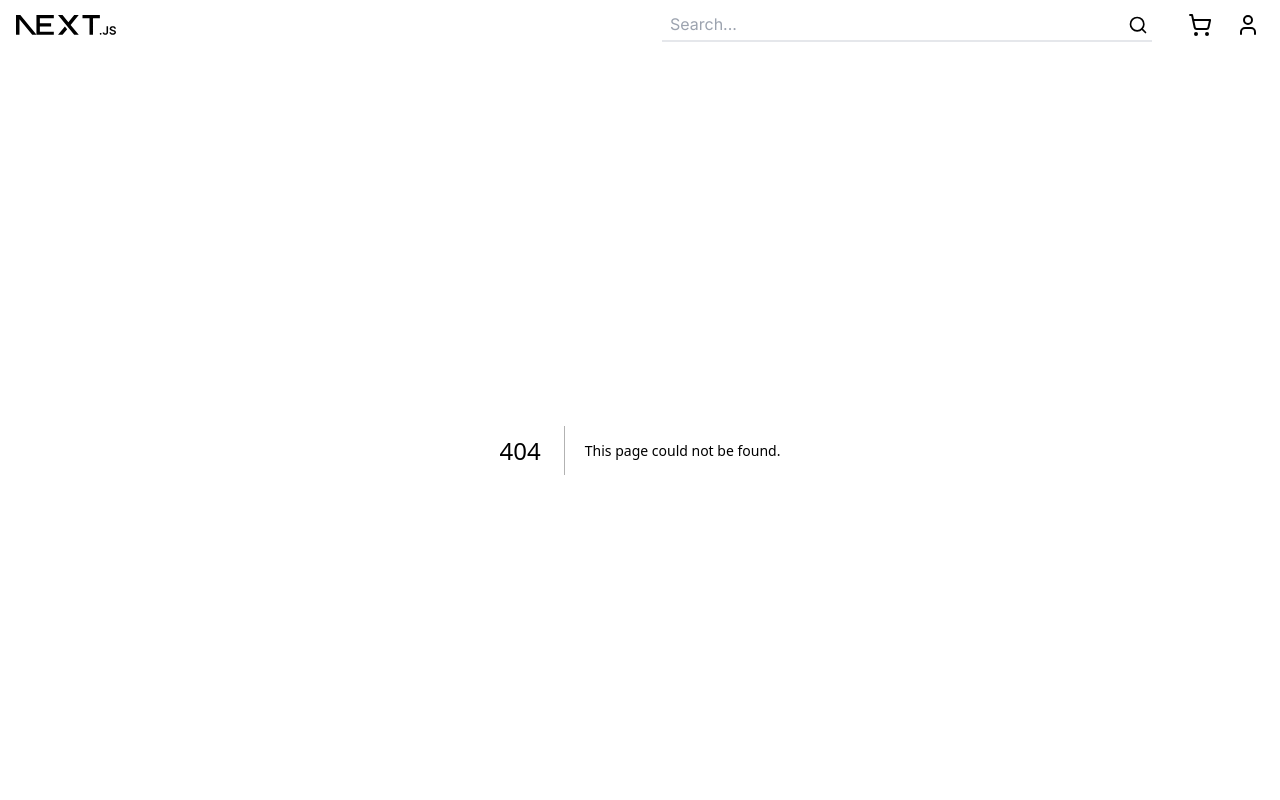
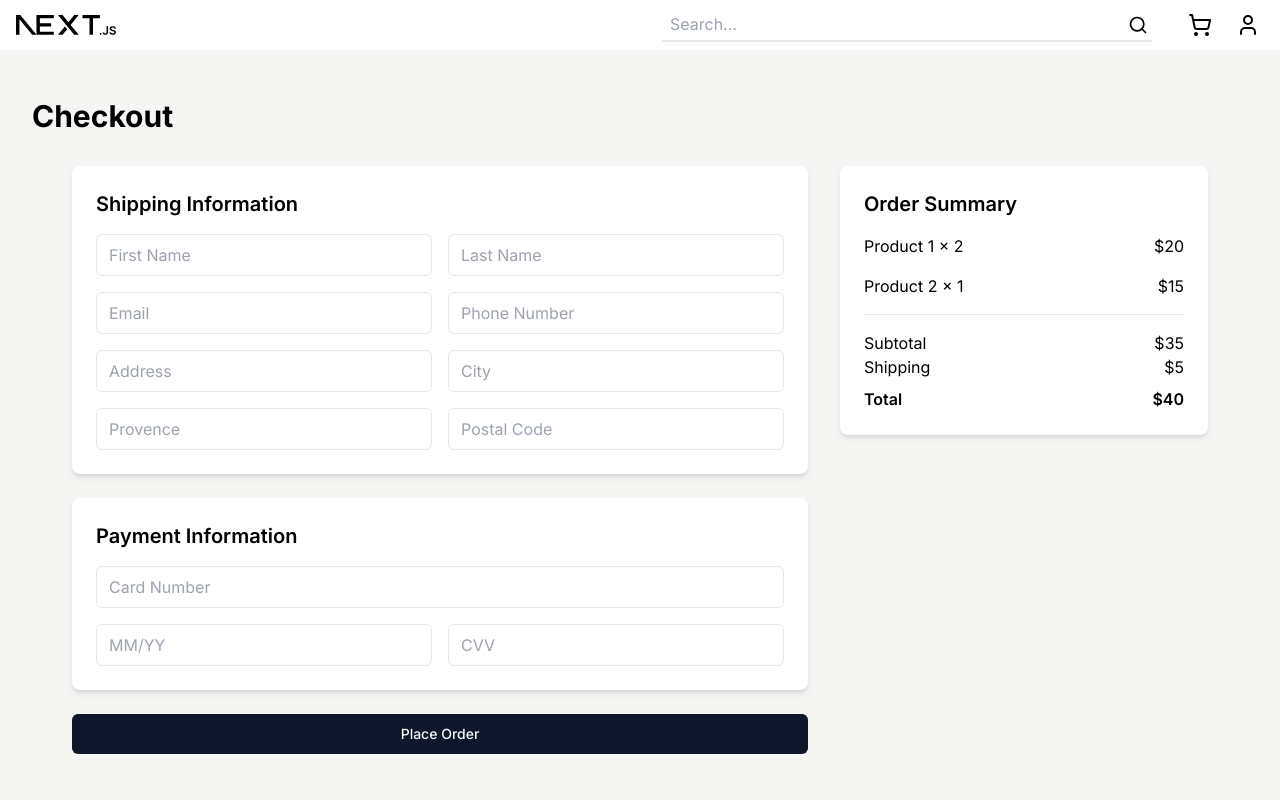
Before and after one commit to yuepem/0808ecommerce, a Next.js app: page /checkout in a window 1280 px wide. Before the commit this address had no page. Shown: the top 800 px of the page. Built offline with nearby package versions, Linux system fonts and the light colour scheme.

Commit message:
Create: checkout page

```diff
--- /dev/null
+++ b/app/checkout/page.tsx
@@ -0,0 +1,22 @@
+"use client";
+import React, { useState } from "react";
+import CheckoutForm from "@/components/checkout/CheckoutForm";
+import CheckoutOrderSummary from "@/components/checkout/CheckoutOrderSummary";
+
+export default function Checkout() {
+  return (
+    <div className="bg-stone-100">
+      <div className=" max-w-7xl mx-auto px-4 py-12 sm:px-6 lg:px-8">
+        <h1 className="text-3xl font-bold mb-8">Checkout</h1>
+        <div className="flex flex-col justify-between sm:px-10 md:flex-row gap-8">
+          <div className="w-full  md:w-2/3">
+            <CheckoutForm />
+          </div>
+          <div className="w-full md:w-1/3">
+            <CheckoutOrderSummary />
+          </div>
+        </div>
+      </div>
+    </div>
+  );
+}
--- a/app/layout.tsx
+++ b/app/layout.tsx
@@ -18,7 +18,7 @@ export default function RootLayout({
 }>) {
   return (
     <html lang="en">
-      <body className={inter.className}>
+      <body className={inter.className}  >
         <header>
           <NavBar />
         </header>
--- a/app/page.tsx
+++ b/app/page.tsx
@@ -9,7 +9,7 @@ import Banner2 from "@/components/promotion/Banner2";
 export default function Home() {
 
   return (
-    <main>
+    <main >
       <Banner />
       <Categories />
       <ProductsList />
--- a/components/cart/Cart.tsx
+++ b/components/cart/Cart.tsx
@@ -1,5 +1,6 @@
 "use client";
 import React from "react";
+import Link from "next/link";
 import { Dialog, DialogBackdrop, DialogPanel } from "@headlessui/react";
 import CartItemCard from "@/components/cart/CartItemCard";
 import { Button } from "@/components/ui/button";
@@ -48,7 +49,9 @@ export default function Cart({
                   <p className="text-sm font-medium">$159.00</p>
                 </div>
                 <div className="flex justify-center">
-                  <Button className="w-3/4">Checkout</Button>
+                  <Link href="/checkout" className="w-full">
+                    <Button className="w-full" onClick={() => setIsOpen(false)}>Checkout</Button>
+                  </Link>
                 </div>
               </div>
             </div>
--- /dev/null
+++ b/components/checkout/CheckoutForm.tsx
@@ -0,0 +1,67 @@
+"use client";
+import React, {useState} from "react";
+import { Button } from "@/components/ui/button";
+
+export default function CheckoutForm() {
+    const [formData, setFormData] = useState({
+        firstName: "",
+        lastName: "",
+        email: "",
+        phone: "",
+        address: "",
+        city: "",
+        provence: "",
+        postalCode: "",
+        cardNumber: "",
+        expirationDate: "",
+        cvv: "",
+    });
+
+    const handdleChange = (e:any) =>{
+        const {name, value} = e.target;
+        setFormData((prev) => ({
+            ...prev,
+            [name]: value
+        }))
+    };
+
+    const handleSubmit = (e:any) =>{
+        e.preventDefault();
+        console.log(formData);
+    };
+
+  return (
+    <div className="flex flex-col justify-between">
+      <form onSubmit={handleSubmit}>
+        {/* Shipping Information*/}
+        <div className="bg-white space-y-4 p-6 mb-6 shadow-md rounded-lg ">
+          <h2 className="text-xl font-semibold mb-4">Shipping Information</h2>
+          <div className="grid grid-cols-1 gap-4 md:grid-cols-2">
+            <input type="text" name="firstName" placeholder="First Name" value={formData.firstName} onChange={handdleChange}  required className="w-full px-3 py-2 border rounded-md"/>
+            <input type="text" name="lastName" placeholder="Last Name" value={formData.lastName} onChange={handdleChange} required className="w-full px-3 py-2 border rounded-md"/>
+            <input type="text" name="email" placeholder="Email" value={formData.email} onChange={handdleChange} required className="w-full px-3 py-2 border rounded-md"/>
+            <input type="text" name="phone" placeholder="Phone Number" value={formData.phone} onChange={handdleChange} required className="w-full px-3 py-2 border rounded-md"/>
+            <input type="text" name="address" placeholder="Address" value={formData.address} onChange={handdleChange} required className="w-full px-3 py-2 border rounded-md"/>
+            <input type="text" name="city" placeholder="City" value={formData.city} onChange={handdleChange} required className="w-full px-3 py-2 border rounded-md"/>
+            <input type="text" name="provence" placeholder="Provence" value={formData.provence} onChange={handdleChange} required className="w-full px-3 py-2 border rounded-md"/>
+            <input type="text" name="postalCode" placeholder="Postal Code" value={formData.postalCode} onChange={handdleChange} required className="w-full px-3 py-2 border rounded-md"/>
+          </div>
+        </div>
+        {/* Payment Information */}
+        <div className="bg-white space-y-4 p-6 mb-6 shadow-md rounded-lg ">
+          <h2 className="text-xl font-semibold mb-4">Payment Information</h2>
+          <div className="space-y-4">
+            <input type="text" name="cardNumber" placeholder="Card Number" value={formData.cardNumber} onChange={handdleChange}  required className="w-full px-3 py-2 border rounded-md"/>
+          </div>
+          <div className=" flex gap-4">
+            <input type="text" name="expirationDate" placeholder="MM/YY" value={formData.expirationDate} onChange={handdleChange} required className="w-full px-3 py-2 border rounded-md"/>
+            <input type="text" name="cvv" placeholder="CVV" value={formData.cvv} onChange={handdleChange} required className="w-full px-3 py-2 border rounded-md"  />
+          </div>
+        </div>
+        <div className="w-full mb-6">
+            <Button type="submit" className="w-full">Place Order</Button>
+        </div>
+      </form>
+    </div>
+  );
+}
--- /dev/null
+++ b/components/checkout/CheckoutOrderSummary.tsx
@@ -0,0 +1,47 @@
+"use client";
+import React from "react";
+
+// Mock data for cart items
+const cartItems = [
+  { id: 1, name: "Product 1", price: 10, quantity: 2 },
+  { id: 2, name: "Product 2", price: 15, quantity: 1 },
+];
+
+const subtotal = cartItems.reduce(
+  (acc, item) => acc + item.price * item.quantity,
+  0
+);
+const shipping = 5;
+const total = subtotal + shipping;
+
+export default function CheckoutOrderSummary() {
+  return (
+    <div className="bg-white shadow-md rounded-lg p-6">
+      <h2 className="text-xl font-semibold mb-4">Order Summary</h2>
+      <div className="space-y-4">
+        {cartItems.map((item) => (
+          <div key={item.id} className="flex justify-between">
+            <span>
+              {item.name} x {item.quantity}
+            </span>
+            <span>${item.price * item.quantity}</span>
+          </div>
+        ))}
+        <div className="border-t pt-4">
+          <div className="flex justify-between">
+            <span>Subtotal</span>
+            <span>${subtotal}</span>
+          </div>
+          <div className="flex justify-between">
+            <span>Shipping</span>
+            <span>${shipping}</span>
+          </div>
+          <div className="flex justify-between font-semibold mt-2">
+            <span>Total</span>
+            <span>${total}</span>
+          </div>
+        </div>
+      </div>
+    </div>
+  );
+}
```
Also changed, not shown: app/globals.css (line endings or trailing spaces).
